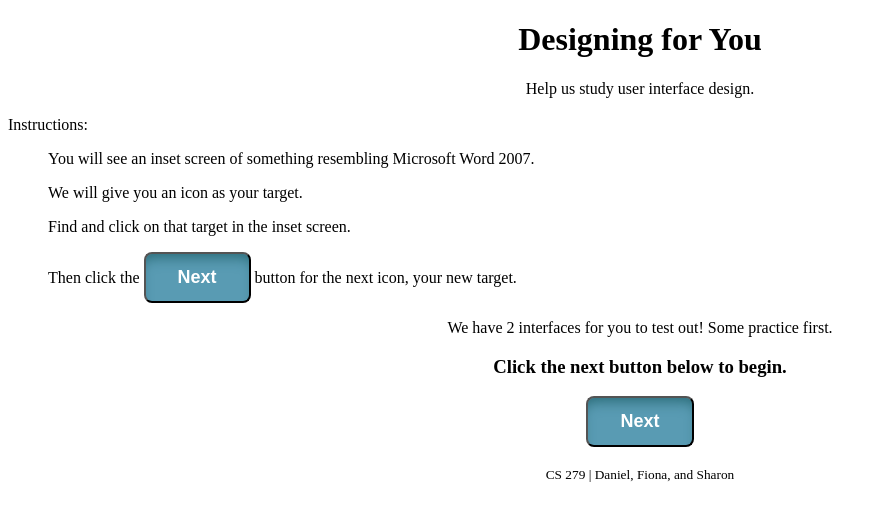
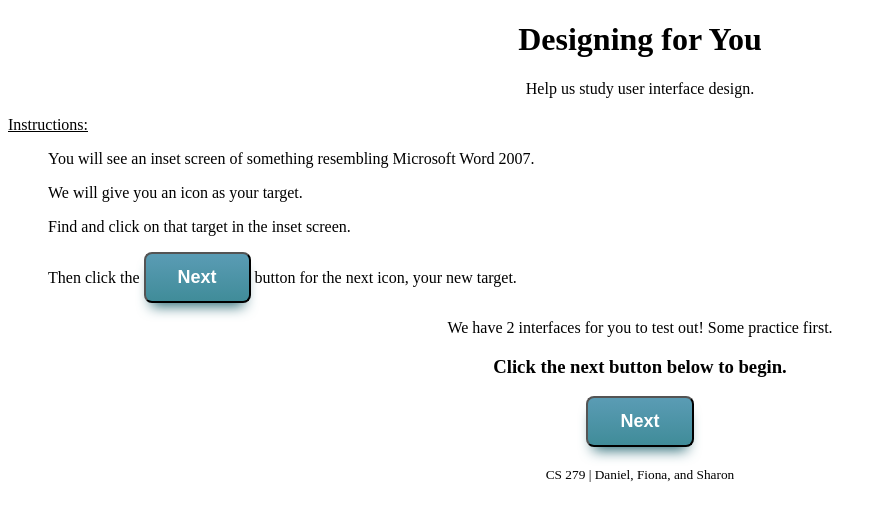
Before and after one commit to fionawood/commandmaps, a PHP site: page / in a window 1280 px wide. Shown: the top 521 px of the page, without its empty margins (0-882 px from the left). Run offline with PHP 8.4, Linux system fonts and the light colour scheme; some libraries are stand-ins or nearby versions.

Commit message:
next btn

```diff
--- a/home.php
+++ b/home.php
@@ -5,8 +5,7 @@ Help us study user interface design.
 </br></br>
 
 <div style="text-align:left;">
-Instructions:
-</br>
+<div style="text-decoration:underline">Instructions:</div>
 <ul>You will see an inset screen of something resembling Microsoft Word 2007.</ul>
 <ul>We will give you an icon as your target.</ul>
 <ul>Find and click on that target in the inset screen.</ul>
--- a/styles.css
+++ b/styles.css
@@ -38,11 +38,20 @@
 
 
 
-.next-btn {
 
-        -moz-box-shadow:inset 0px 10px 14px -7px #276873;
-        -webkit-box-shadow:inset 0px 10px 14px -7px #276873;
-        box-shadow:inset 0px 10px 14px -7px #276873;
+    .next-btn {
+
+        -moz-box-shadow: 0px 10px 14px -7px #276873;
+        -webkit-box-shadow: 0px 10px 14px -7px #276873;
+        box-shadow: 0px 10px 14px -7px #276873;
+
+        background:-webkit-gradient(linear, left top, left bottom, color-stop(0.05, #599bb3), color-stop(1, #408c99));
+        background:-moz-linear-gradient(top, #599bb3 5%, #408c99 100%);
+        background:-webkit-linear-gradient(top, #599bb3 5%, #408c99 100%);
+        background:-o-linear-gradient(top, #599bb3 5%, #408c99 100%);
+        background:-ms-linear-gradient(top, #599bb3 5%, #408c99 100%);
+        background:linear-gradient(to bottom, #599bb3 5%, #408c99 100%);
+        filter:progid:DXImageTransform.Microsoft.gradient(startColorstr='#599bb3', endColorstr='#408c99',GradientType=0);
 
         background-color:#599bb3;
 
@@ -59,11 +68,19 @@
         text-decoration:none;
 
     }
-.next-btn:hover {
+    .next-btn:hover {
+
+        background:-webkit-gradient(linear, left top, left bottom, color-stop(0.05, #408c99), color-stop(1, #599bb3));
+        background:-moz-linear-gradient(top, #408c99 5%, #599bb3 100%);
+        background:-webkit-linear-gradient(top, #408c99 5%, #599bb3 100%);
+        background:-o-linear-gradient(top, #408c99 5%, #599bb3 100%);
+        background:-ms-linear-gradient(top, #408c99 5%, #599bb3 100%);
+        background:linear-gradient(to bottom, #408c99 5%, #599bb3 100%);
+        filter:progid:DXImageTransform.Microsoft.gradient(startColorstr='#408c99', endColorstr='#599bb3',GradientType=0);
 
         background-color:#408c99;
     }
-.next-btn:active {
+    .next-btn:active {
         position:relative;
         top:1px;
     }
```
